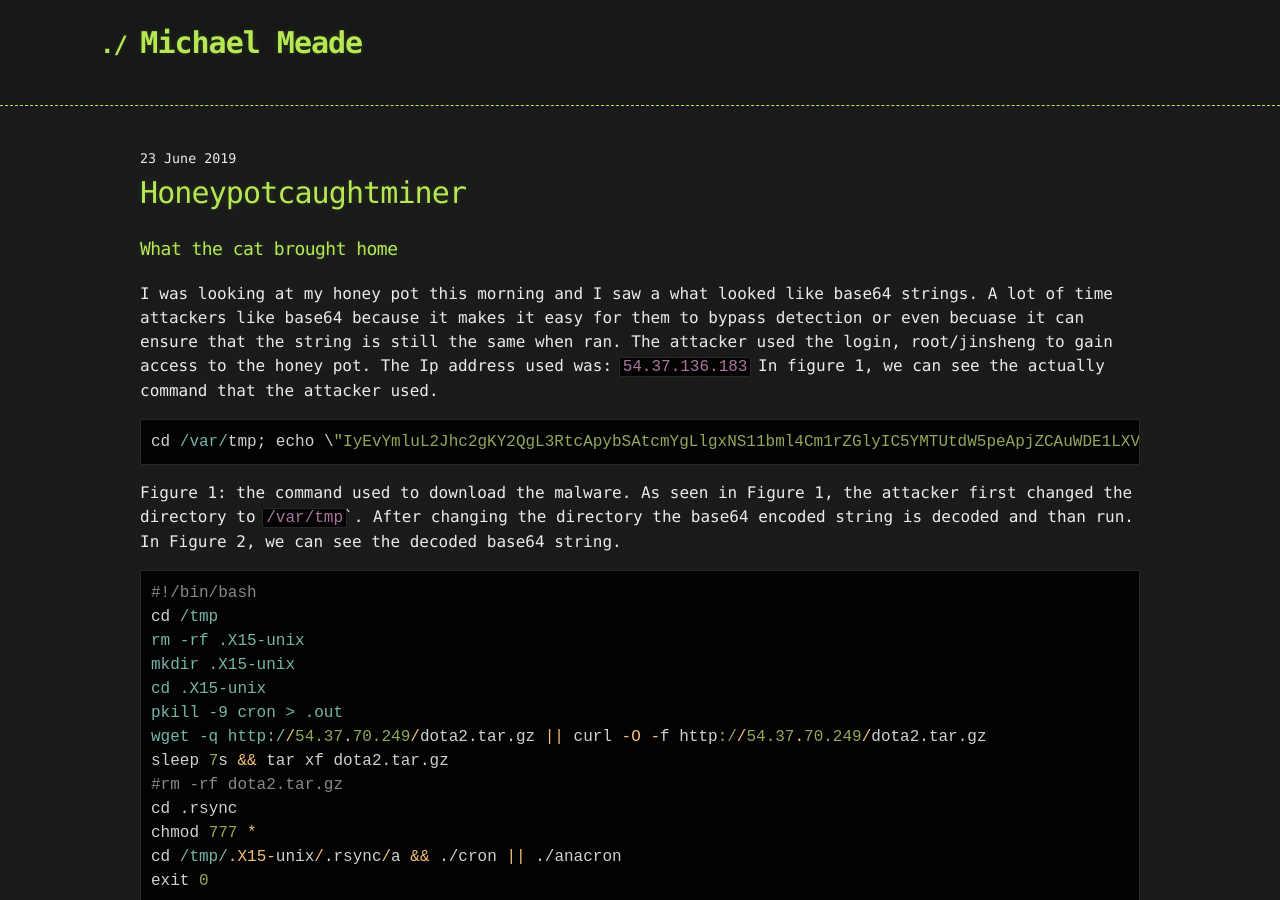
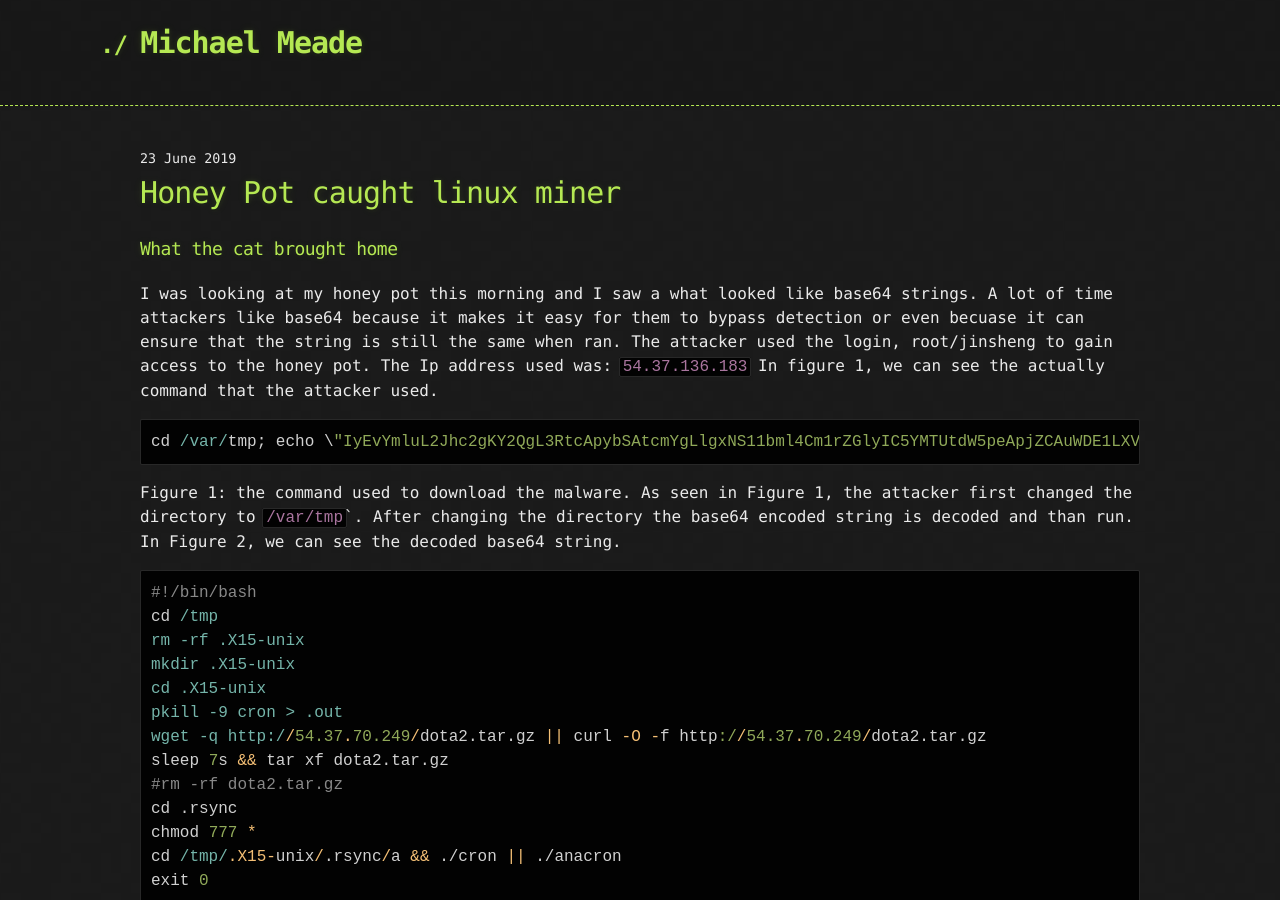
Before and after one commit to Michael-Meade/MinerFind, a Jekyll site: the page built from _posts/2019-06-23-honeyPotCaughtMiner.md, in a window 1280 px wide and 900 px high. Built offline with Jekyll 4.4.1, drawn with Linux system fonts in a browser that asks for light colours; our own code applies the rules of GitHub Pages for plain Markdown files; the repository's description, which GitHub fills in, is left out.

Commit message:
Update 2019-06-23-honeyPotCaughtMiner.md

```diff
--- a/_posts/2019-06-23-honeyPotCaughtMiner.md
+++ b/_posts/2019-06-23-honeyPotCaughtMiner.md
@@ -1,3 +1,9 @@
+---
+layout: post
+title:  "Honey Pot caught linux miner"
+by:     "Michael Meade"
+---
+
 ### What the cat brought home
 
 I was looking at my honey pot this morning and I saw a what looked like base64 strings. A lot of time attackers like base64 because it makes it easy for them to bypass detection or even becuase it can ensure that
```
